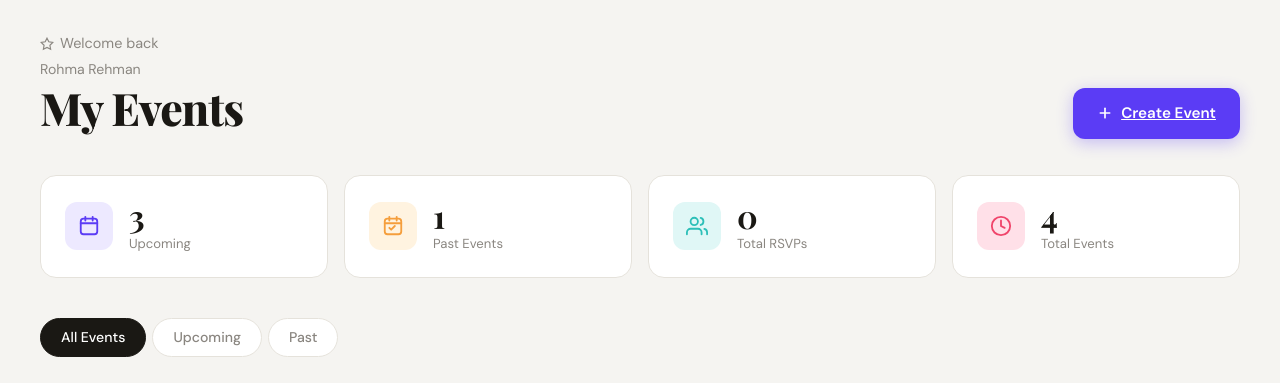
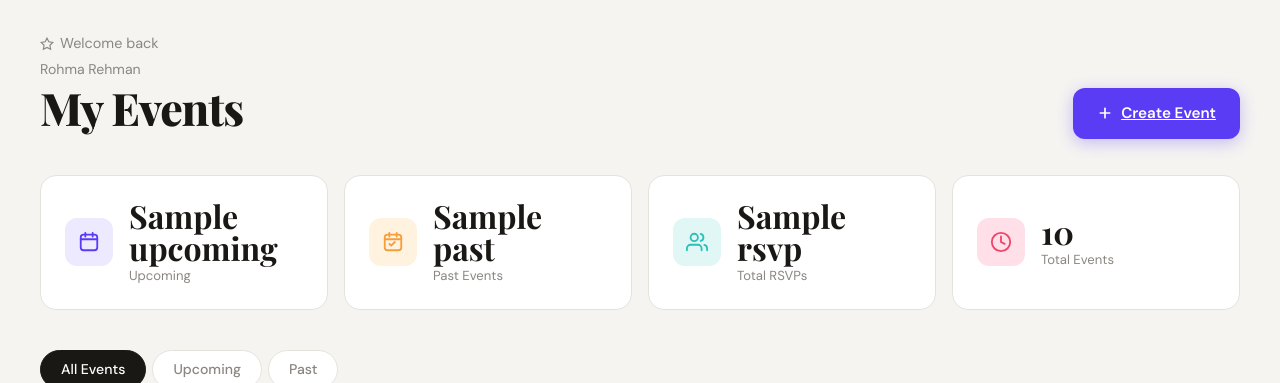
Before and after one commit to DanWiese/CITS3403_project, a Flask app: template templates/dashboard.html in a window 1280 px wide. Shown: the part 79-462 px from the top of the page. Run offline with Flask 3, Linux system fonts and the light colour scheme; tables that the repository leaves empty hold one stand-in row (values such as "Sample post"); the template is opened without the code that fills it: values that come from a table or form of the project are taken from there, most other values are stand-ins (such as "Sample title", 1, 10 or a date in 2020).

Commit message:
Changes to dashboard so that the past, upcoming and all tabs refect accurate data
Co-authored-by: Copilot <copilot@github.com>

```diff
--- a/app.py
+++ b/app.py
@@ -183,8 +183,37 @@ def signup():
 @login_required
 def dashboard():
     """Protected dashboard page"""
-    events = Event.query.filter_by(user_id=session['user_id']).order_by(Event.start_datetime.asc()).all()
-    return render_template('dashboard.html', username=session.get('username'), events=events)
+    user_id = session['user_id']
+    events = Event.query.filter_by(user_id=user_id).order_by(Event.start_datetime.asc()).all()
+
+    now = datetime.utcnow()
+    upcoming_count = sum(1 for event in events if event.start_datetime >= now)
+    past_count = sum(1 for event in events if event.end_datetime < now)
+
+    rsvp_rows = (
+        db.session.query(EventParticipant.event_id, db.func.count(EventParticipant.id))
+        .join(Event, Event.id == EventParticipant.event_id)
+        .filter(Event.user_id == user_id, EventParticipant.user_id != user_id)
+        .group_by(EventParticipant.event_id)
+        .all()
+    )
+    event_rsvp_counts = {event_id: count for event_id, count in rsvp_rows}
+    total_rsvps = sum(event_rsvp_counts.values())
+
+    stats = {
+        'upcoming': upcoming_count,
+        'past': past_count,
+        'rsvp': total_rsvps,
+        'total': len(events),
+    }
+
+    return render_template(
+        'dashboard.html',
+        username=session.get('username'),
+        events=events,
+        stats=stats,
+        event_rsvp_counts=event_rsvp_counts,
+    )
 
 
 @app.route('/event-dashboard/<int:event_id>')
--- a/templates/dashboard.html
+++ b/templates/dashboard.html
@@ -141,7 +141,7 @@
         </svg>
       </div>
       <div>
-        <div class="stat-num">3</div>
+        <div class="stat-num">{{ stats.upcoming }}</div>
         <div class="stat-label">Upcoming</div>
       </div>
     </div>
@@ -154,7 +154,7 @@
         </svg>
       </div>
       <div>
-        <div class="stat-num">1</div>
+        <div class="stat-num">{{ stats.past }}</div>
         <div class="stat-label">Past Events</div>
       </div>
     </div>
@@ -167,7 +167,7 @@
         </svg>
       </div>
       <div>
-        <div class="stat-num">0</div>
+        <div class="stat-num">{{ stats.rsvp }}</div>
         <div class="stat-label">Total RSVPs</div>
       </div>
     </div>
@@ -179,22 +179,22 @@
         </svg>
       </div>
       <div>
-        <div class="stat-num">4</div>
+        <div class="stat-num">{{ stats.total }}</div>
         <div class="stat-label">Total Events</div>
       </div>
     </div>
   </div>
 
   <div class="filters">
-    <button class="filter-btn active" onclick="setFilter(this)">All Events</button>
-    <button class="filter-btn" onclick="setFilter(this)">Upcoming</button>
-    <button class="filter-btn" onclick="setFilter(this)">Past</button>
+    <button class="filter-btn active" data-filter="all" onclick="setFilter(this)">All Events</button>
+    <button class="filter-btn" data-filter="upcoming" onclick="setFilter(this)">Upcoming</button>
+    <button class="filter-btn" data-filter="past" onclick="setFilter(this)">Past</button>
   </div>
 
   <div class="events-grid">
     {% if events %}
       {% for event in events %}
-      <a class="event-card" href="{{ url_for('event_dashboard', event_id=event.id) }}" style="text-decoration: none; color: inherit; display: block;">
+      <a class="event-card" data-start="{{ event.start_datetime.isoformat() }}" data-end="{{ event.end_datetime.isoformat() }}" href="{{ url_for('event_dashboard', event_id=event.id) }}" style="text-decoration: none; color: inherit; display: block;">
         <div class="card-image">
           <img src="https://images.unsplash.com/photo-1530103862676-de8c9debad1d?w=600&q=80" alt="{{ event.title }}">
           <div class="card-image-overlay"></div>
@@ -210,7 +210,7 @@
           <div class="card-footer">
             <div class="rsvp-count">
               <svg width="14" height="14" viewBox="0 0 24 24" fill="none" stroke="currentColor" stroke-width="2"><path d="M17 21v-2a4 4 0 00-4-4H5a4 4 0 00-4 4v2"/><circle cx="9" cy="7" r="4"/></svg>
-              0 RSVPs
+              {{ event_rsvp_counts.get(event.id, 0) }} RSVPs
             </div>
             <div class="card-actions">
               <button class="action-btn" title="Edit" type="button">
@@ -257,6 +257,24 @@
   function setFilter(btn) {
     document.querySelectorAll('.filter-btn').forEach(b => b.classList.remove('active'));
     btn.classList.add('active');
+
+    const filter = btn.dataset.filter || 'all';
+    const now = Date.now();
+    const eventCards = document.querySelectorAll('.events-grid .event-card[data-start][data-end]');
+
+    eventCards.forEach(card => {
+      const startTime = Date.parse(card.dataset.start);
+      const endTime = Date.parse(card.dataset.end);
+
+      let visible = true;
+      if (filter === 'upcoming') {
+        visible = !Number.isNaN(startTime) && startTime >= now;
+      } else if (filter === 'past') {
+        visible = !Number.isNaN(endTime) && endTime < now;
+      }
+
+      card.style.display = visible ? 'block' : 'none';
+    });
   }
 
   function openLogoutModal() {
```
